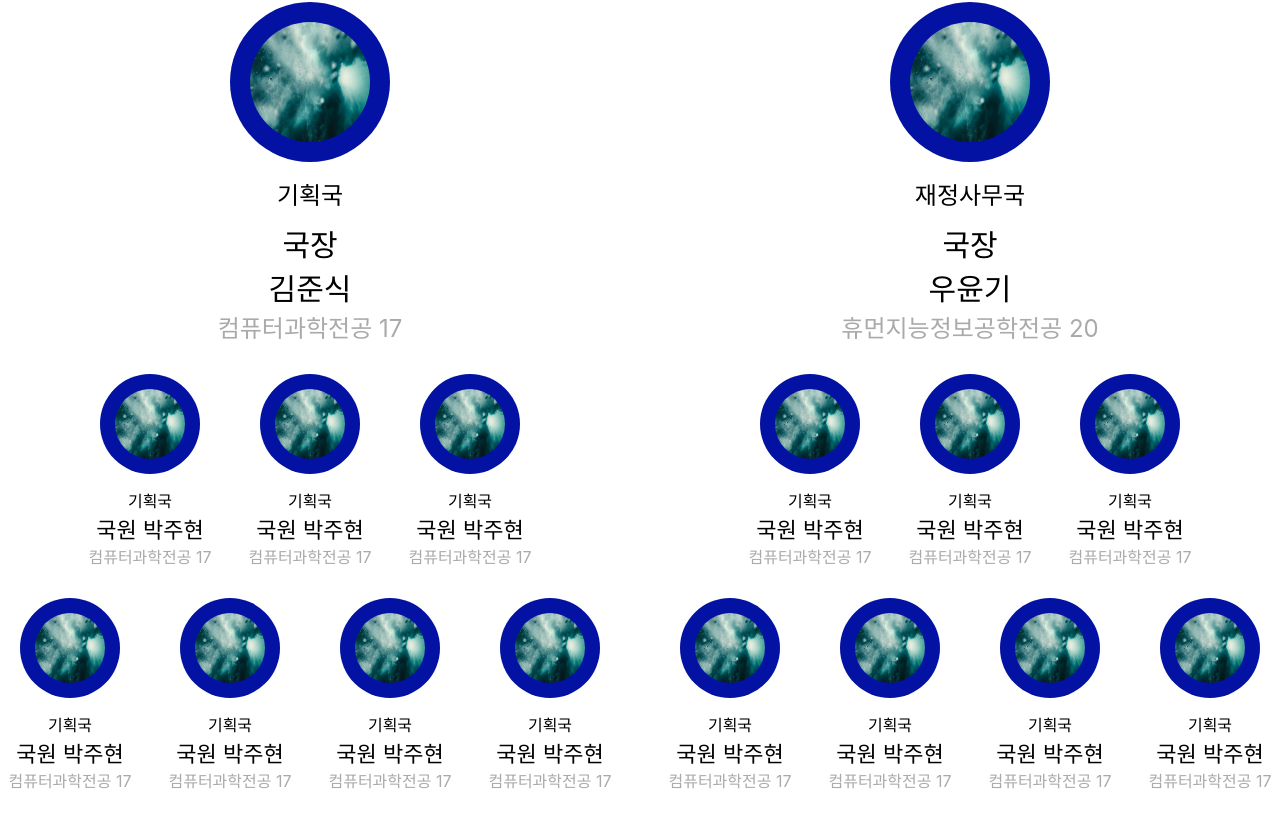
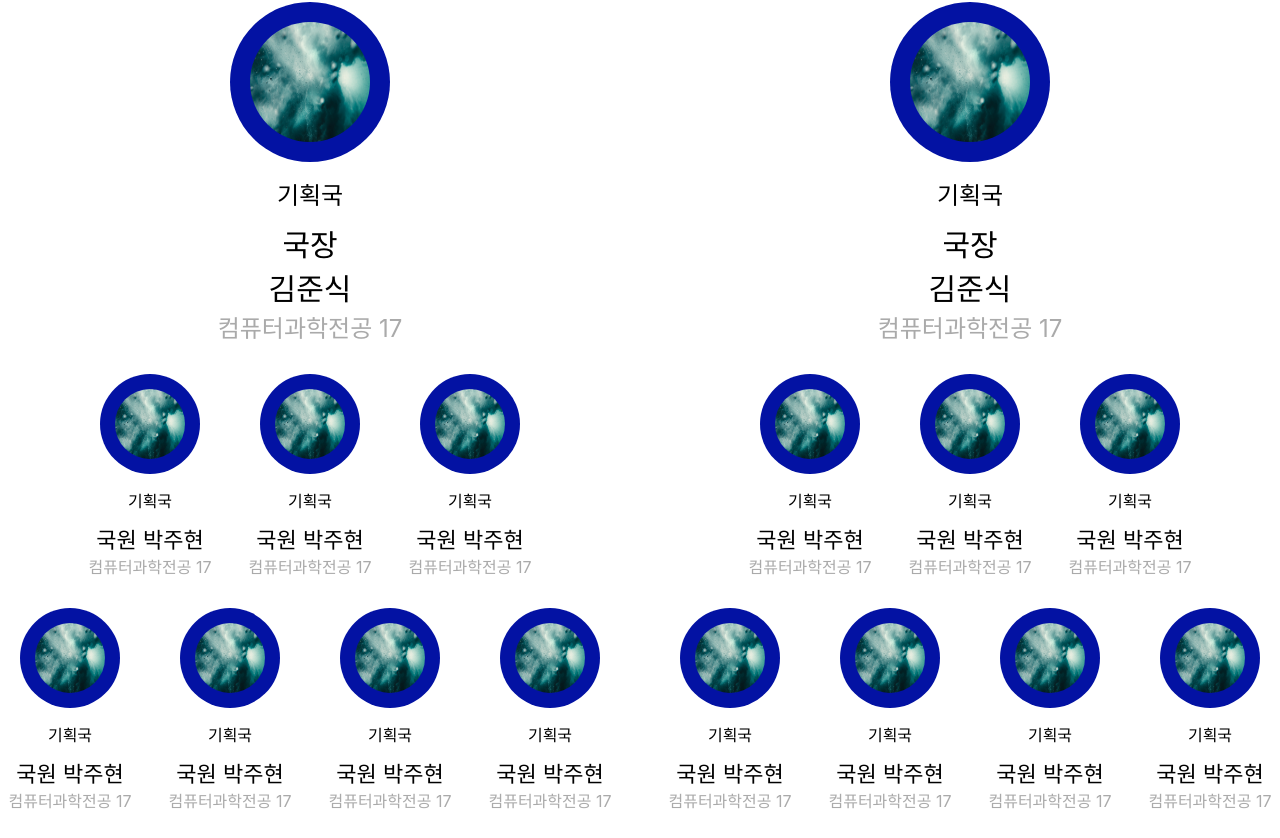
Before and after one commit to sikkzz/Sangmyung-front, a React (Create React App) app: page /introduce in a window 1280 px wide. Shown: the part 2022-2860 px from the top of the page. Built offline with nearby package versions, Linux system fonts and the light colour scheme.

Commit message:
Refactor: styled component props refactoring

```diff
--- a/src/components/Organization/OrganiElements.tsx
+++ b/src/components/Organization/OrganiElements.tsx
@@ -39,23 +39,23 @@ const Line = styled.div`
 
 const ImageContainer = styled.div``;
 
-const Image = styled.img`
-  width: 120px;
-  height: 120px;
+const Image = styled.img<{ width: string; height: string }>`
+  width: ${(props) => props.width};
+  height: ${(props) => props.height};
   border-radius: 50%;
 `;
 
-const ProfileContainer = styled.div`
-  margin-top: 50px;
+const ProfileContainer = styled.div<{ marginTop: string }>`
+  margin-top: ${(props) => props.marginTop};
   display: flex;
   justify-content: center;
 `;
 
 const ProfileInner = styled.div``;
 
-const Profile = styled.div`
-  width: 160px;
-  height: 160px;
+const Profile = styled.div<{ width: string; height: string }>`
+  width: ${(props) => props.width};
+  height: ${(props) => props.height};
   border-radius: 50%;
   background-color: var(--main-color);
   margin: 0 30px;
@@ -70,13 +70,13 @@ const ProfileTextBox = styled.div`
   align-items: center;
 `;
 
-const Group = styled.div`
-  font-size: 24px;
+const Group = styled.div<{ fontSize: string }>`
+  font-size: ${(props) => props.fontSize};
   margin-top: 14px;
 `;
 
-const Position = styled.div`
-  font-size: 30px;
+const Position = styled.div<{ fontSize: string }>`
+  font-size: ${(props) => props.fontSize};
   margin-top: 10px;
 `;
 
@@ -84,57 +84,8 @@ const Name = styled.div`
   font-size: 30px;
 `;
 
-const Major = styled.div`
-  font-size: 24px;
-  color: #aaa;
-`;
-
-const SubProfileContainer = styled.div`
-  margin-top: 30px;
-  display: flex;
-  justify-content: center;
-`;
-
-const SubProfileInner = styled.div``;
-
-const SubProfile = styled.div`
-  width: 100px;
-  height: 100px;
-  border-radius: 50%;
-  background-color: var(--main-color);
-  margin: 0 30px;
-  display: flex;
-  justify-content: center;
-  align-items: center;
-`;
-
-const SubImage = styled.img`
-  width: 70px;
-  height: 70px;
-  border-radius: 50%;
-`;
-
-const SubProfileTextBox = styled.div`
-  display: flex;
-  flex-direction: column;
-  align-items: center;
-`;
-
-const SubGroup = styled.div`
-  font-size: 16px;
-  margin-top: 14px;
-`;
-
-const SubPosition = styled.div`
-  font-size: 22px;
-`;
-
-const SubName = styled.div`
-  font-size: 22px;
-`;
-
-const SubMajor = styled.div`
-  font-size: 16px;
+const Major = styled.div<{ fontSize: string }>`
+  font-size: ${(props) => props.fontSize};
   color: #aaa;
 `;
 
@@ -156,13 +107,4 @@ export {
   Position,
   Name,
   Major,
-  SubProfileContainer,
-  SubProfileInner,
-  SubProfile,
-  SubImage,
-  SubProfileTextBox,
-  SubGroup,
-  SubPosition,
-  SubName,
-  SubMajor,
 };
--- a/src/components/Organization/Organization.tsx
+++ b/src/components/Organization/Organization.tsx
@@ -16,21 +16,15 @@ import {
   Position,
   Name,
   Major,
-  SubProfileContainer,
-  SubProfileInner,
-  SubProfile,
-  SubImage,
-  SubProfileTextBox,
-  SubGroup,
-  SubPosition,
-  SubName,
-  SubMajor,
 } from "./OrganiElements";
 
 import Img from "../../assets/chart.jpeg";
 import Img2 from "../../assets/test.jpg";
 
 export default function Organization() {
+  const count3 = [1, 2];
+  const count = [1, 2, 3];
+  const count2 = [1, 2, 3, 4];
   return (
     <Container>
       <OrganiContainer>
@@ -43,312 +37,81 @@ export default function Organization() {
         </TextContainer>
         <ImageContainer>
           <Title>총학생회 선</Title>
-          <ProfileContainer>
-            <ProfileInner>
-              <Profile>
+
+          <ProfileContainer marginTop="50px">
+            {count3.map((index) => (
+              <ProfileInner key={index}>
+                <Profile width="160px" height="160px">
+                  <Image src={Img2} alt="Img" width="120px" height="120px" />
+                </Profile>
+                <ProfileTextBox>
+                  <Group fontSize="24px">회장단</Group>
+                  <Position fontSize="30px">학생회장</Position>
+                  <Name>이&nbsp;&nbsp;&nbsp;진</Name>
+                  <Major fontSize="24px">지적재산권전공 20</Major>
+                </ProfileTextBox>
+              </ProfileInner>
+            ))}
+          </ProfileContainer>
+
+          <ProfileContainer marginTop="50px">
+            {count3.map((index) => (
+              <ProfileInner key={index}>
+                <Profile
+                  width="160px"
+                  height="160px"
+                  style={{ margin: "0 250px" }}
+                >
+                  <Image src={Img2} alt="Img" width="120px" height="120px" />
+                </Profile>
+                <ProfileTextBox>
+                  <Group fontSize="24px">기획국</Group>
+                  <Position fontSize="30px">국장</Position>
+                  <Name>김준식</Name>
+                  <Major fontSize="24px">컴퓨터과학전공 17</Major>
+                </ProfileTextBox>
+
+                <ProfileContainer marginTop="30px">
+                  {count.map((index) => (
+                    <ProfileInner key={index}>
+                      <Profile width="100px" height="100px">
                         <Image
                           src={Img2}
                           alt="Img"
-                  width={120}
-                  height={120}
-                  style={{ borderRadius: "50%" }}
+                          width="70px"
+                          height="70px"
                         />
                       </Profile>
                       <ProfileTextBox>
-                <Group>회장단</Group>
-                <Position>학생회장</Position>
-                <Name>이&nbsp;&nbsp;&nbsp;진</Name>
-                <Major>지적재산권전공 20</Major>
+                        <Group fontSize="16px">기획국</Group>
+                        <Position fontSize="22px">국원 박주현</Position>
+                        <Major fontSize="16px">컴퓨터과학전공 17</Major>
                       </ProfileTextBox>
                     </ProfileInner>
-            <ProfileInner>
-              <Profile>
+                  ))}
+                </ProfileContainer>
+
+                <ProfileContainer marginTop="30px">
+                  {count2.map((index) => (
+                    <ProfileInner key={index}>
+                      <Profile width="100px" height="100px">
                         <Image
                           src={Img2}
                           alt="Img"
-                  width={120}
-                  height={120}
-                  style={{ borderRadius: "50%" }}
+                          width="70px"
+                          height="70px"
                         />
                       </Profile>
                       <ProfileTextBox>
-                <Group>회장단</Group>
-                <Position>부학생회장</Position>
-                <Name>이사랑</Name>
-                <Major>국어교육과 20</Major>
+                        <Group fontSize="16px">기획국</Group>
+                        <Position fontSize="22px">국원 박주현</Position>
+                        <Major fontSize="16px">컴퓨터과학전공 17</Major>
                       </ProfileTextBox>
                     </ProfileInner>
+                  ))}
                 </ProfileContainer>
-
-          <ProfileContainer>
-            <ProfileInner>
-              <Profile style={{ margin: "0 250px" }}>
-                <Image
-                  src={Img2}
-                  alt="Img"
-                  width={120}
-                  height={120}
-                  style={{ borderRadius: "50%" }}
-                />
-              </Profile>
-              <ProfileTextBox>
-                <Group>기획국</Group>
-                <Position>국장</Position>
-                <Name>김준식</Name>
-                <Major>컴퓨터과학전공 17</Major>
-              </ProfileTextBox>
-
-              <SubProfileContainer>
-                <SubProfileInner>
-                  <SubProfile>
-                    <SubImage
-                      src={Img2}
-                      alt="Img"
-                      width={70}
-                      height={70}
-                      style={{ borderRadius: "50%" }}
-                    />
-                  </SubProfile>
-                  <SubProfileTextBox>
-                    <SubGroup>기획국</SubGroup>
-                    <SubPosition>국원 박주현</SubPosition>
-                    <SubMajor>컴퓨터과학전공 17</SubMajor>
-                  </SubProfileTextBox>
-                </SubProfileInner>
-                <SubProfileInner>
-                  <SubProfile>
-                    <SubImage
-                      src={Img2}
-                      alt="Img"
-                      width={70}
-                      height={70}
-                      style={{ borderRadius: "50%" }}
-                    />
-                  </SubProfile>
-                  <SubProfileTextBox>
-                    <SubGroup>기획국</SubGroup>
-                    <SubPosition>국원 박주현</SubPosition>
-                    <SubMajor>컴퓨터과학전공 17</SubMajor>
-                  </SubProfileTextBox>
-                </SubProfileInner>
-                <SubProfileInner>
-                  <SubProfile>
-                    <SubImage
-                      src={Img2}
-                      alt="Img"
-                      width={70}
-                      height={70}
-                      style={{ borderRadius: "50%" }}
-                    />
-                  </SubProfile>
-                  <SubProfileTextBox>
-                    <SubGroup>기획국</SubGroup>
-                    <SubPosition>국원 박주현</SubPosition>
-                    <SubMajor>컴퓨터과학전공 17</SubMajor>
-                  </SubProfileTextBox>
-                </SubProfileInner>
-              </SubProfileContainer>
-              <SubProfileContainer>
-                <SubProfileInner>
-                  <SubProfile>
-                    <SubImage
-                      src={Img2}
-                      alt="Img"
-                      width={70}
-                      height={70}
-                      style={{ borderRadius: "50%" }}
-                    />
-                  </SubProfile>
-                  <SubProfileTextBox>
-                    <SubGroup>기획국</SubGroup>
-                    <SubPosition>국원 박주현</SubPosition>
-                    <SubMajor>컴퓨터과학전공 17</SubMajor>
-                  </SubProfileTextBox>
-                </SubProfileInner>
-                <SubProfileInner>
-                  <SubProfile>
-                    <SubImage
-                      src={Img2}
-                      alt="Img"
-                      width={70}
-                      height={70}
-                      style={{ borderRadius: "50%" }}
-                    />
-                  </SubProfile>
-                  <SubProfileTextBox>
-                    <SubGroup>기획국</SubGroup>
-                    <SubPosition>국원 박주현</SubPosition>
-                    <SubMajor>컴퓨터과학전공 17</SubMajor>
-                  </SubProfileTextBox>
-                </SubProfileInner>
-                <SubProfileInner>
-                  <SubProfile>
-                    <SubImage
-                      src={Img2}
-                      alt="Img"
-                      width={70}
-                      height={70}
-                      style={{ borderRadius: "50%" }}
-                    />
-                  </SubProfile>
-                  <SubProfileTextBox>
-                    <SubGroup>기획국</SubGroup>
-                    <SubPosition>국원 박주현</SubPosition>
-                    <SubMajor>컴퓨터과학전공 17</SubMajor>
-                  </SubProfileTextBox>
-                </SubProfileInner>
-                <SubProfileInner>
-                  <SubProfile>
-                    <SubImage
-                      src={Img2}
-                      alt="Img"
-                      width={70}
-                      height={70}
-                      style={{ borderRadius: "50%" }}
-                    />
-                  </SubProfile>
-                  <SubProfileTextBox>
-                    <SubGroup>기획국</SubGroup>
-                    <SubPosition>국원 박주현</SubPosition>
-                    <SubMajor>컴퓨터과학전공 17</SubMajor>
-                  </SubProfileTextBox>
-                </SubProfileInner>
-              </SubProfileContainer>
               </ProfileInner>
-
-            <ProfileInner>
-              <Profile style={{ margin: "0 250px" }}>
-                <Image
-                  src={Img2}
-                  alt="Img"
-                  width={120}
-                  height={120}
-                  style={{ borderRadius: "50%" }}
-                />
-              </Profile>
-              <ProfileTextBox>
-                <Group>재정사무국</Group>
-                <Position>국장</Position>
-                <Name>우윤기</Name>
-                <Major>휴먼지능정보공학전공 20</Major>
-              </ProfileTextBox>
-              <SubProfileContainer>
-                <SubProfileInner>
-                  <SubProfile>
-                    <SubImage
-                      src={Img2}
-                      alt="Img"
-                      width={70}
-                      height={70}
-                      style={{ borderRadius: "50%" }}
-                    />
-                  </SubProfile>
-                  <SubProfileTextBox>
-                    <SubGroup>기획국</SubGroup>
-                    <SubPosition>국원 박주현</SubPosition>
-                    <SubMajor>컴퓨터과학전공 17</SubMajor>
-                  </SubProfileTextBox>
-                </SubProfileInner>
-                <SubProfileInner>
-                  <SubProfile>
-                    <SubImage
-                      src={Img2}
-                      alt="Img"
-                      width={70}
-                      height={70}
-                      style={{ borderRadius: "50%" }}
-                    />
-                  </SubProfile>
-                  <SubProfileTextBox>
-                    <SubGroup>기획국</SubGroup>
-                    <SubPosition>국원 박주현</SubPosition>
-                    <SubMajor>컴퓨터과학전공 17</SubMajor>
-                  </SubProfileTextBox>
-                </SubProfileInner>
-                <SubProfileInner>
-                  <SubProfile>
-                    <SubImage
-                      src={Img2}
-                      alt="Img"
-                      width={70}
-                      height={70}
-                      style={{ borderRadius: "50%" }}
-                    />
-                  </SubProfile>
-                  <SubProfileTextBox>
-                    <SubGroup>기획국</SubGroup>
-                    <SubPosition>국원 박주현</SubPosition>
-                    <SubMajor>컴퓨터과학전공 17</SubMajor>
-                  </SubProfileTextBox>
-                </SubProfileInner>
-              </SubProfileContainer>
-              <SubProfileContainer>
-                <SubProfileInner>
-                  <SubProfile>
-                    <SubImage
-                      src={Img2}
-                      alt="Img"
-                      width={70}
-                      height={70}
-                      style={{ borderRadius: "50%" }}
-                    />
-                  </SubProfile>
-                  <SubProfileTextBox>
-                    <SubGroup>기획국</SubGroup>
-                    <SubPosition>국원 박주현</SubPosition>
-                    <SubMajor>컴퓨터과학전공 17</SubMajor>
-                  </SubProfileTextBox>
-                </SubProfileInner>
-                <SubProfileInner>
-                  <SubProfile>
-                    <SubImage
-                      src={Img2}
-                      alt="Img"
-                      width={70}
-                      height={70}
-                      style={{ borderRadius: "50%" }}
-                    />
-                  </SubProfile>
-                  <SubProfileTextBox>
-                    <SubGroup>기획국</SubGroup>
-                    <SubPosition>국원 박주현</SubPosition>
-                    <SubMajor>컴퓨터과학전공 17</SubMajor>
-                  </SubProfileTextBox>
-                </SubProfileInner>
-                <SubProfileInner>
-                  <SubProfile>
-                    <SubImage
-                      src={Img2}
-                      alt="Img"
-                      width={70}
-                      height={70}
-                      style={{ borderRadius: "50%" }}
-                    />
-                  </SubProfile>
-                  <SubProfileTextBox>
-                    <SubGroup>기획국</SubGroup>
-                    <SubPosition>국원 박주현</SubPosition>
-                    <SubMajor>컴퓨터과학전공 17</SubMajor>
-                  </SubProfileTextBox>
-                </SubProfileInner>
-                <SubProfileInner>
-                  <SubProfile>
-                    <SubImage
-                      src={Img2}
-                      alt="Img"
-                      width={70}
-                      height={70}
-                      style={{ borderRadius: "50%" }}
-                    />
-                  </SubProfile>
-                  <SubProfileTextBox>
-                    <SubGroup>기획국</SubGroup>
-                    <SubPosition>국원 박주현</SubPosition>
-                    <SubMajor>컴퓨터과학전공 17</SubMajor>
-                  </SubProfileTextBox>
-                </SubProfileInner>
-              </SubProfileContainer>
-            </ProfileInner>
+            ))}
           </ProfileContainer>
         </ImageContainer>
       </ChartContainer>
```
Lines whose indentation alone changed are shown as unchanged.
